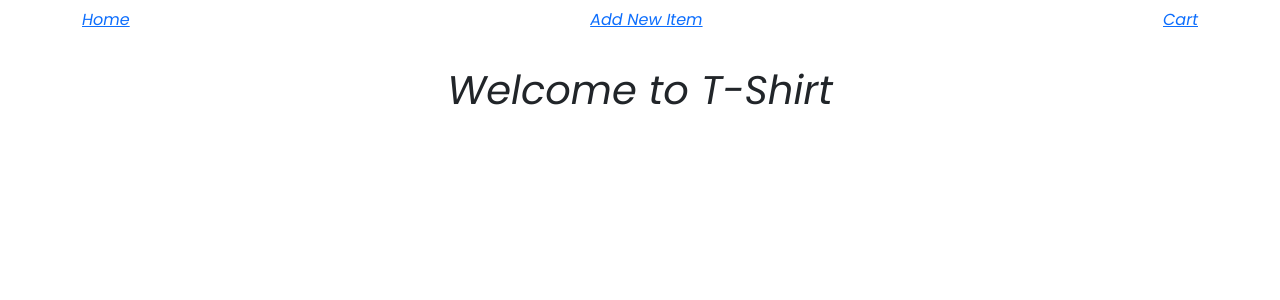
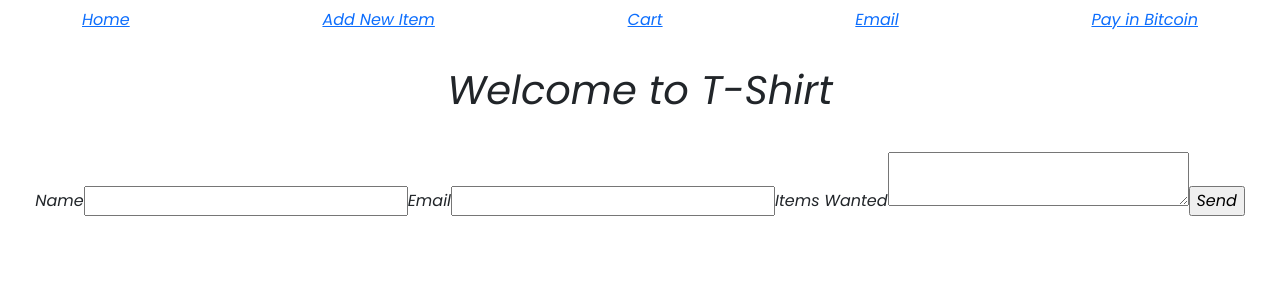
Before and after one commit to anfalfadhil/T-Shirt-Front-End, a React (Create React App) app in the folder t-shirt/: page /email in a window 1280 px wide. Shown: the top 300 px of the page. Built offline with nearby package versions, Linux system fonts and the light colour scheme.

Commit message:
ready to merge

```diff
--- a/t-shirt/src/App.js
+++ b/t-shirt/src/App.js
@@ -6,21 +6,24 @@ import ItemDetails from "./components/ItemDetails";
 import NewItem from "./components/NewItem";
 import EditItem from "./components/EditItem";
 import OrderList from "./components/OrderList";
+import Bitcoin from "./components/Bitcoin";
+import ContactUs from "./components/ContactForm";
 // import PostNewItem from "./components/PostNewItem";
 
-import Navbar from 'react-bootstrap/Navbar'
+import Navbar from "react-bootstrap/Navbar";
 import Container from "react-bootstrap/Container";
 
 function App() {
   return (
     <div className="App">
-
       <div className="main-header">
         <Navbar className="nav-bar">
           <Container>
             <Link to="/"> Home </Link>
             <Link to="/items/new"> Add New Item </Link>
             <Link to="/order"> Cart </Link>
+            <Link to="/email">Email</Link>
+            <Link to="/bitcoin">Pay in Bitcoin</Link>
           </Container>
         </Navbar>
 
@@ -33,6 +36,8 @@ function App() {
         <Route path="/items/:id" exact component={ItemDetails} />
         <Route path="/items/:id/edit" component={EditItem} />
         <Route path="/order" component={OrderList} />
+        <Route path="/email" component={ContactUs} />
+        <Route path="/bitcoin" component={Bitcoin} />
       </Switch>
     </div>
   );
--- /dev/null
+++ b/t-shirt/src/components/Bitcoin.js
@@ -0,0 +1,46 @@
+import React from "react";
+import ContactUs from "./ContactForm";
+
+// Only works with Bitcoin Cash  - BCH (Not Bitcoin) - learn  more @ https://bitcoincash.org/
+
+//payment data will be here
+//https://blockchair.com/search?q=qpuyrhda7zrn3jk6yzr98zxq3a6uavvqkspgv5fdmu
+
+//add ternary based off of set conditon to render the QR code
+
+//make route in react based off of order completion
+
+const Bitcoin = () => {
+  return (
+    <div className="bitcoin">
+      <br />
+
+      <h2 color="red">Pay in Bitcoin!!</h2>
+
+      <img
+        src="https://i.imgur.com/YjqbUjv.jpeg"
+        alt="Bitcoin Logo"
+        width="90px"
+        length="auto"
+      />
+
+      <br />
+      <br />
+
+      <img src="https://i.imgur.com/Rw8Sw9e.jpeg" alt="Bitcoin QR Code" />
+
+      <br />
+      <br />
+
+      <span>Payment data is logged here:</span>
+
+      <br />
+
+      <a href="https://blockchair.com/search?q=qpuyrhda7zrn3jk6yzr98zxq3a6uavvqkspgv5fdmu">
+        https://blockchair.com/search?q=qpuyrhda7zrn3jk6yzr98zxq3a6uavvqkspgv5fdmu
+      </a>
+    </div>
+  );
+};
+
+export default Bitcoin;
--- /dev/null
+++ b/t-shirt/src/components/ContactForm.js
@@ -0,0 +1,50 @@
+import React, { useRef } from "react";
+
+//Must install this -
+//npm install emailjs-com --save
+
+import emailjs from "emailjs-com";
+
+const ContactUs = () => {
+  const form = useRef();
+
+  const sendEmail = (e) => {
+    e.preventDefault();
+
+    emailjs
+      .sendForm(
+        "service_tzz4lto",
+        "template_5c8dbza",
+        e.target,
+        //   form.current,
+        "user_FCEAUWpkztSboEksjq2FD"
+      )
+      .then(
+        (result) => {
+          console.log(result.text);
+        },
+        (error) => {
+          console.log(error.text);
+        }
+      );
+    e.target.reset();
+  };
+
+  //if order is placed render the email via ternary operator
+
+  //make route in react based off of order completion
+
+  return (
+    <form className="form-container" ref={form} onSubmit={sendEmail}>
+      <label>Name</label>
+      <input type="text" name="user_name" />
+      <label>Email</label>
+      <input type="email" name="user_email" />
+      <label>Items Wanted</label>
+      <textarea name="message" />
+      <input type="submit" value="Send" />
+    </form>
+  );
+};
+
+export default ContactUs;
```
Also changed, not shown: 1 other file (tests, documents, lock files or other folders). Lines whose indentation alone changed are shown as unchanged.
